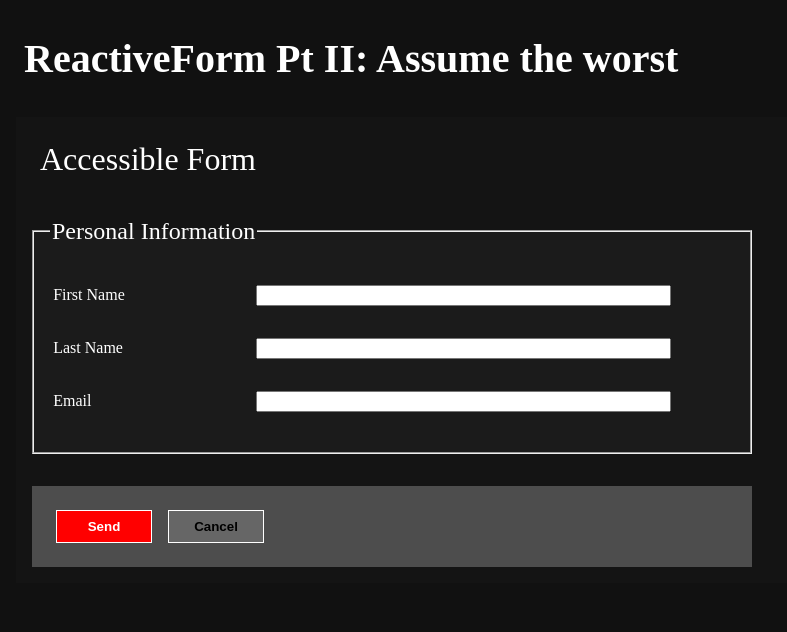
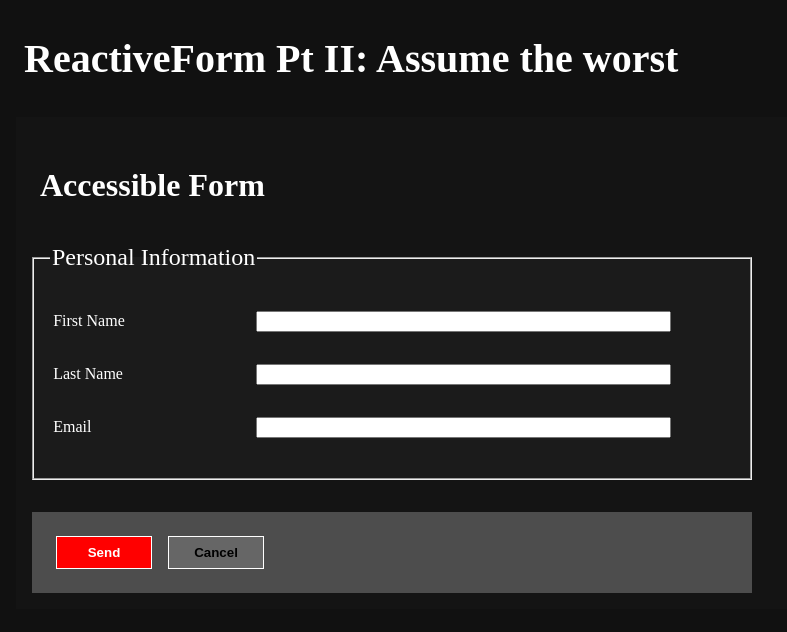
Before and after one commit to danmt/reactive-form-accessible, an Angular app: page / in a window 1280 px wide. Shown: the top 632 px of the page, without its empty margins (0-787 px from the left). Built offline with nearby package versions, Linux system fonts and the light colour scheme.

Commit message:
minor details

```diff
--- a/src/app/app.component.html
+++ b/src/app/app.component.html
@@ -8,10 +8,11 @@
       [formGroup]="accessibleForm"
       (ngSubmit)="submit(accessibleForm)"
       aria-labelledby="form-title"
+      role="form"
     >
-      <legend id="form-title">Accessible Form</legend>
+      <h2 id="form-title">Accessible Form</h2>
 
-      <fieldset id="personal">
+      <fieldset id="personal" role="group">
         <legend>Personal Information</legend>
 
         <label for="first-name">
--- a/src/app/app.component.scss
+++ b/src/app/app.component.scss
@@ -15,15 +15,16 @@ h1 {
   font-size: 2.5rem;
 }
 
+h2 {
+  padding: 0.5rem;
+  font-size: 2rem;
+}
+
 form {
   padding: 1rem;
   max-width: 720px;
 }
 
-form > legend {
-  padding: 0.5rem;
-  font-size: 2rem;
-}
 
 fieldset {
   background: lighten(#111, 4);
```
